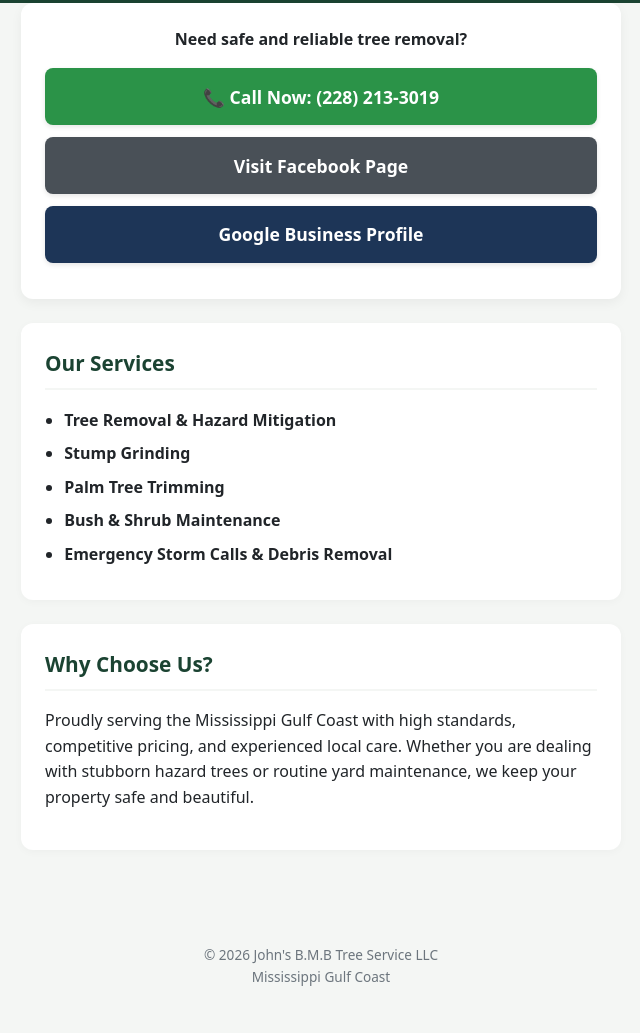
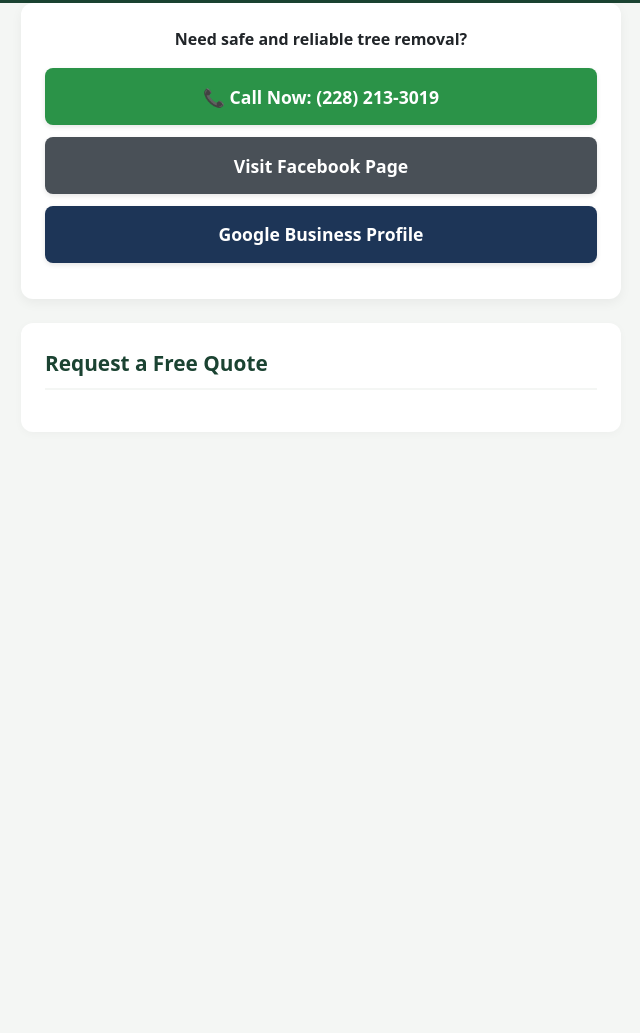
Before and after one commit to Aangrymidget/bmbtrees-website, a plain HTML site: page index.html in a window 1280 px wide. Shown: the part 157-1190 px from the top of the page, without its empty margins (319-959 px from the left). After the commit the page ends 800 px from the top, so only its background shows below. Drawn offline with Linux system fonts and the light colour scheme.

Commit message:
index.html

```diff
--- a/index.html
+++ b/index.html
@@ -109,29 +109,6 @@
             <a href="https://share.google/VYydDAysWhwR4NTkl" target="_blank" class="btn btn-secondary" style="background-color: #1d3557;">Google Business Profile</a>
         </div>
 
-        <!-- Services Section -->
-        <section>
-            <h2>Our Services</h2>
-            <ul>
-                <li><strong>Tree Removal & Hazard Mitigation</strong></li>
-                <li><strong>Stump Grinding</strong></li>
-                <li><strong>Palm Tree Trimming</strong></li>
-                <li><strong>Bush & Shrub Maintenance</strong></li>
-                <li><strong>Emergency Storm Calls & Debris Removal</strong></li>
-            </ul>
-        </section>
-
-        <!-- Why Choose Us -->
-        <section>
-            <h2>Why Choose Us?</h2>
-            <p>Proudly serving the Mississippi Gulf Coast with high standards, competitive pricing, and experienced local care. Whether you are dealing with stubborn hazard trees or routine yard maintenance, we keep your property safe and beautiful.</p>
-        </section>
-
-    </div>
-
-    <footer>
-        <p>&copy; 2026 John's B.M.B Tree Service LLC<br>Mississippi Gulf Coast</p>
-    </footer>
-
-</body>
-</html>
+        <!-- Quote Request Section -->
+        <section id="area">
+            <h2>Request a Free Quote</h2>
```
